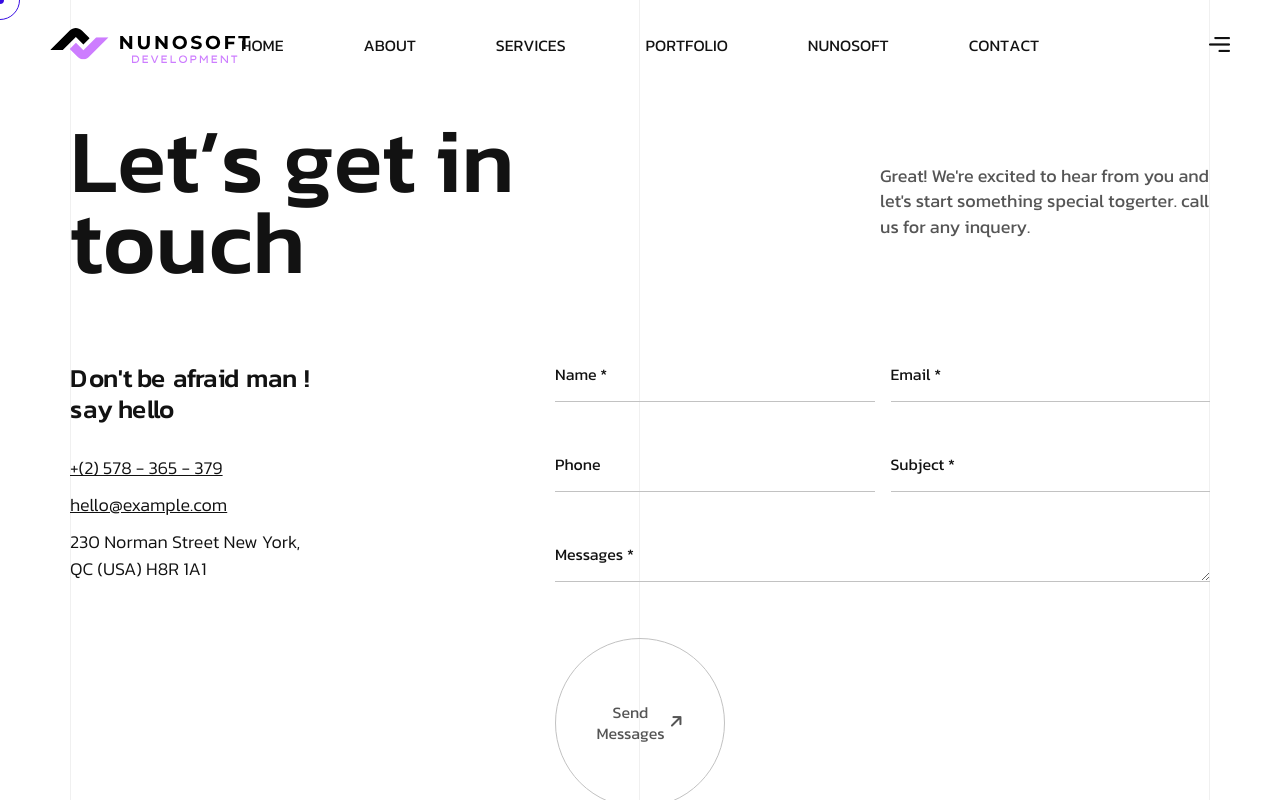
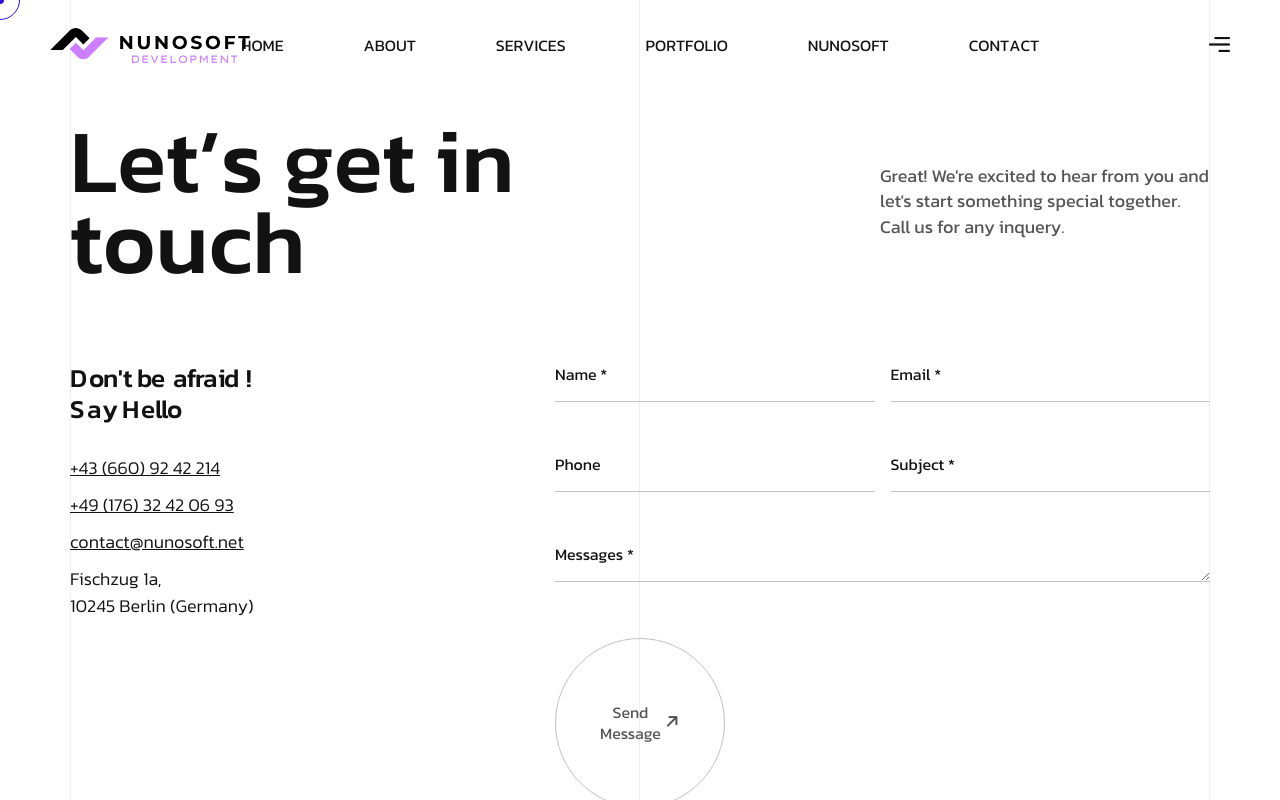
Before and after one commit to EinfachNurZetor/agency-dev, a Next.js app: page /contact in a window 1280 px wide. Shown: the top 800 px of the page. Built offline with nearby package versions, Linux system fonts and the light colour scheme.

Commit message:
Update Contact1.jsx

```diff
--- a/src/components/contact/Contact1.jsx
+++ b/src/components/contact/Contact1.jsx
@@ -1,5 +1,6 @@
 import animationCharCome from "@/lib/utils/animationCharCome";
 import animationWordCome from "@/lib/utils/animationWordCome";
+import Link from "next/link";
 import { useEffect, useRef } from "react";
 
 const Contact1 = () => {
@@ -26,7 +27,7 @@ const Contact1 = () => {
               <div className="contact__text">
                 <p>
                   {
-                    "Great! We're excited to hear from you and let's start something special togerter. call us for any inquery."
+                    "Great! We're excited to hear from you and let's start something special together. Call us for any inquery."
                   }
                 </p>
               </div>
@@ -39,20 +40,25 @@ const Contact1 = () => {
                   className="sub-title-anim-top animation__word_come"
                   ref={wordAnim}
                 >
-                  {"Don't be afraid man ! "}
+                  {"Don't be afraid ! "}
                   <br />
-                  say hello
+                  Say Hello
                 </h3>
                 <ul>
                   <li>
-                    <a href="tel:+(2)578365379">+(2) 578 - 365 - 379</a>
+                    <Link href="tel:+436609242214">+43 (660) 92 42 214</Link>
                   </li>
                   <li>
-                    <a href="mailto:hello@example.com">hello@example.com</a>
+                    <Link href="tel:+4917632420693">+49 (176) 32 42 06 93</Link>
+                  </li>
+                  <li>
+                    <a href="mailto:contact@nunosoft.net">
+                      contact@nunosoft.net
+                    </a>
                   </li>
                   <li>
                     <span>
-                      230 Norman Street New York, <br /> QC (USA) H8R 1A1
+                      Fischzug 1a, <br /> 10245 Berlin (Germany)
                     </span>
                   </li>
                 </ul>
@@ -94,7 +100,7 @@ const Contact1 = () => {
                       <div className="btn_wrapper">
                         <button className="wc-btn-primary btn-hover btn-item">
                           <span></span> Send <br />
-                          Messages <i className="fa-solid fa-arrow-right"></i>
+                          Message <i className="fa-solid fa-arrow-right"></i>
                         </button>
                       </div>
                     </div>
```
